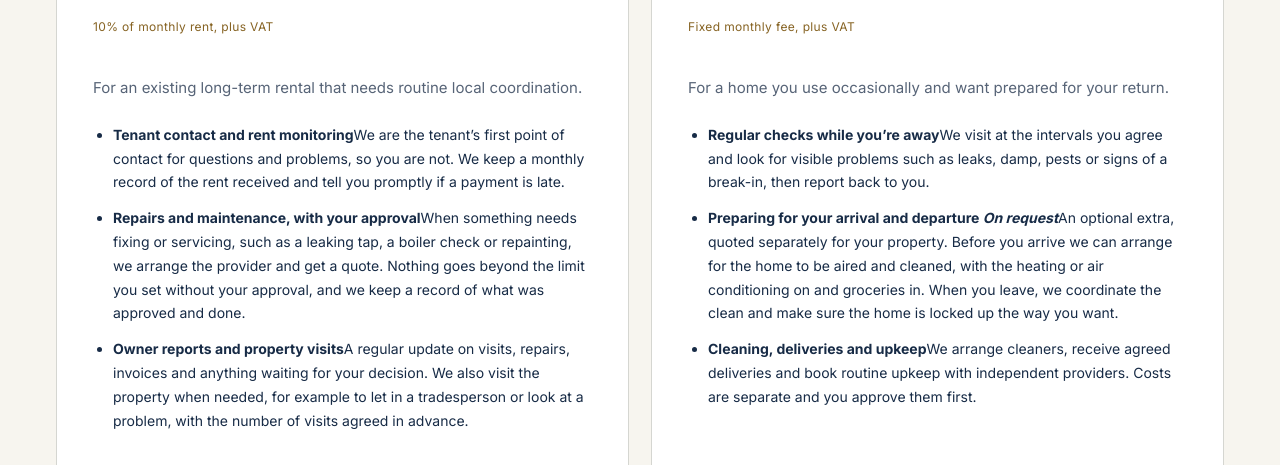
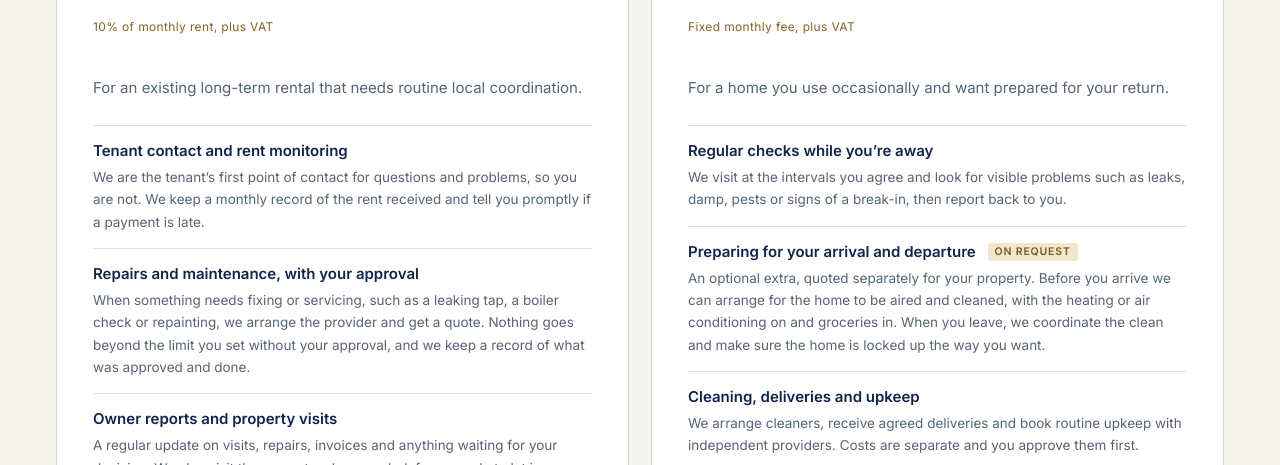
Before and after one commit to CrispyVenom962/thebluedoor-site, a plain HTML site: page property-management.html in a window 1280 px wide. Shown: the part 1672-2137 px from the top of the page. Drawn offline with Linux system fonts and the light colour scheme.

Commit message:
Add files via upload

```diff
--- a/assets/package-clarity.css
+++ b/assets/package-clarity.css
@@ -5,3 +5,6 @@
 
 /* Restrained contact marks: real vector shapes, never emoji glyphs. */
 .contact-icon{width:19px;height:19px;flex:0 0 19px;stroke:currentColor;stroke-width:1.5;stroke-linecap:round;stroke-linejoin:round}.contact-icon-whatsapp{stroke-width:1.35}.package-card .actions .btn{gap:9px;border-radius:4px;min-height:48px;font-weight:500;letter-spacing:.01em}.package-card .actions .btn-outline{border-color:#b8bfc8;background:transparent}.package-card .actions .btn-outline:hover{background:#11244b06;border-color:var(--navy)}
+
+.package-list.pkg-explain{list-style:none;padding:0;margin:24px 0 0}.pkg-explain li{margin:0;padding:15px 0;border-top:1px solid #e1ded4}.pkg-explain strong{display:block;font-size:15px;font-weight:600;color:var(--navy);margin-bottom:5px;line-height:1.35}.pkg-explain span{display:block;font-size:13.5px;line-height:1.65;color:var(--muted)}
+.pkg-tag{display:inline-block;font-style:normal;font-size:10.5px;font-weight:600;letter-spacing:.08em;text-transform:uppercase;color:#7a5a1c;background:#f1e7cf;border-radius:3px;padding:2px 7px;margin-left:8px;vertical-align:2px;white-space:nowrap}
```
